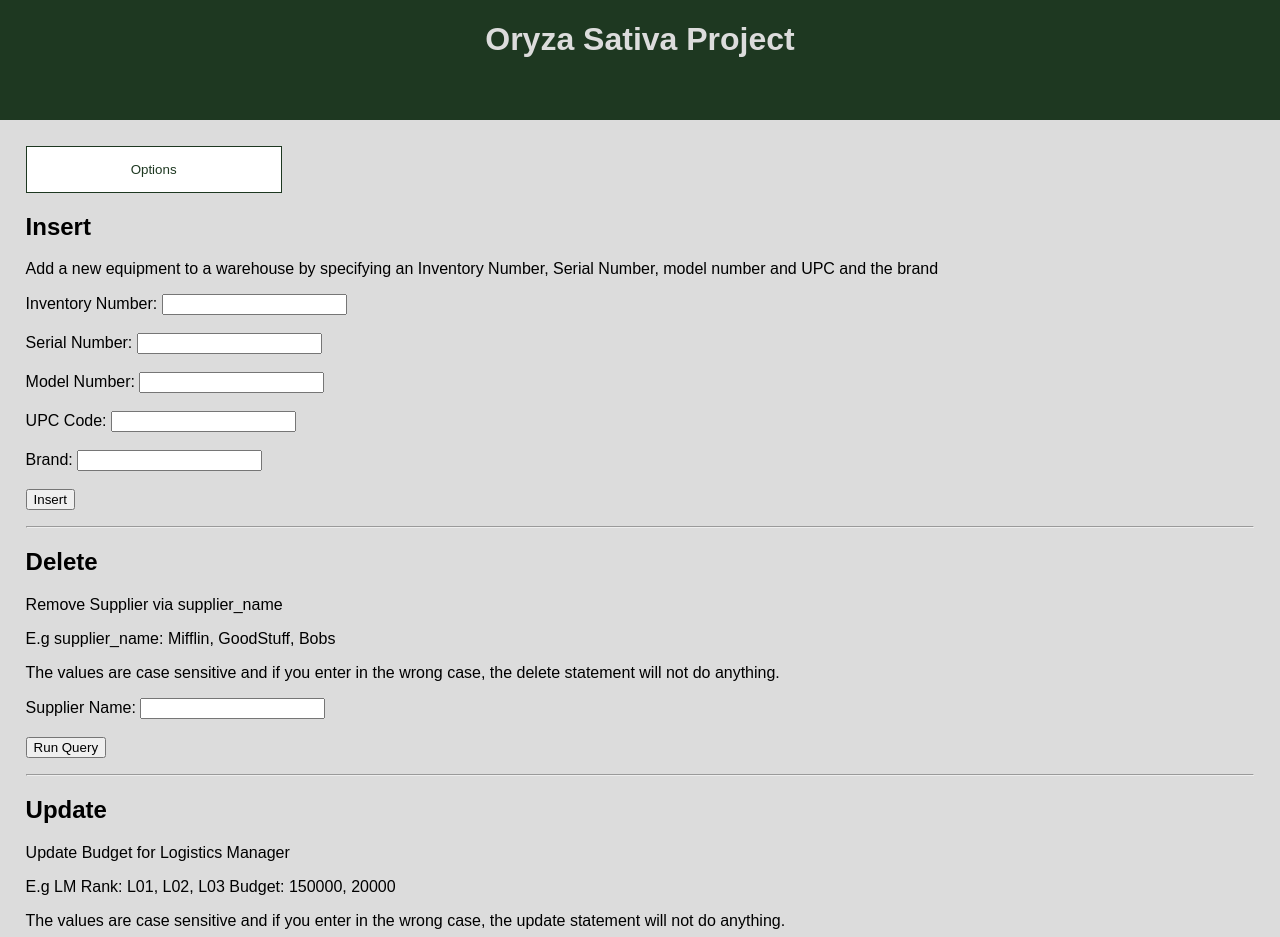
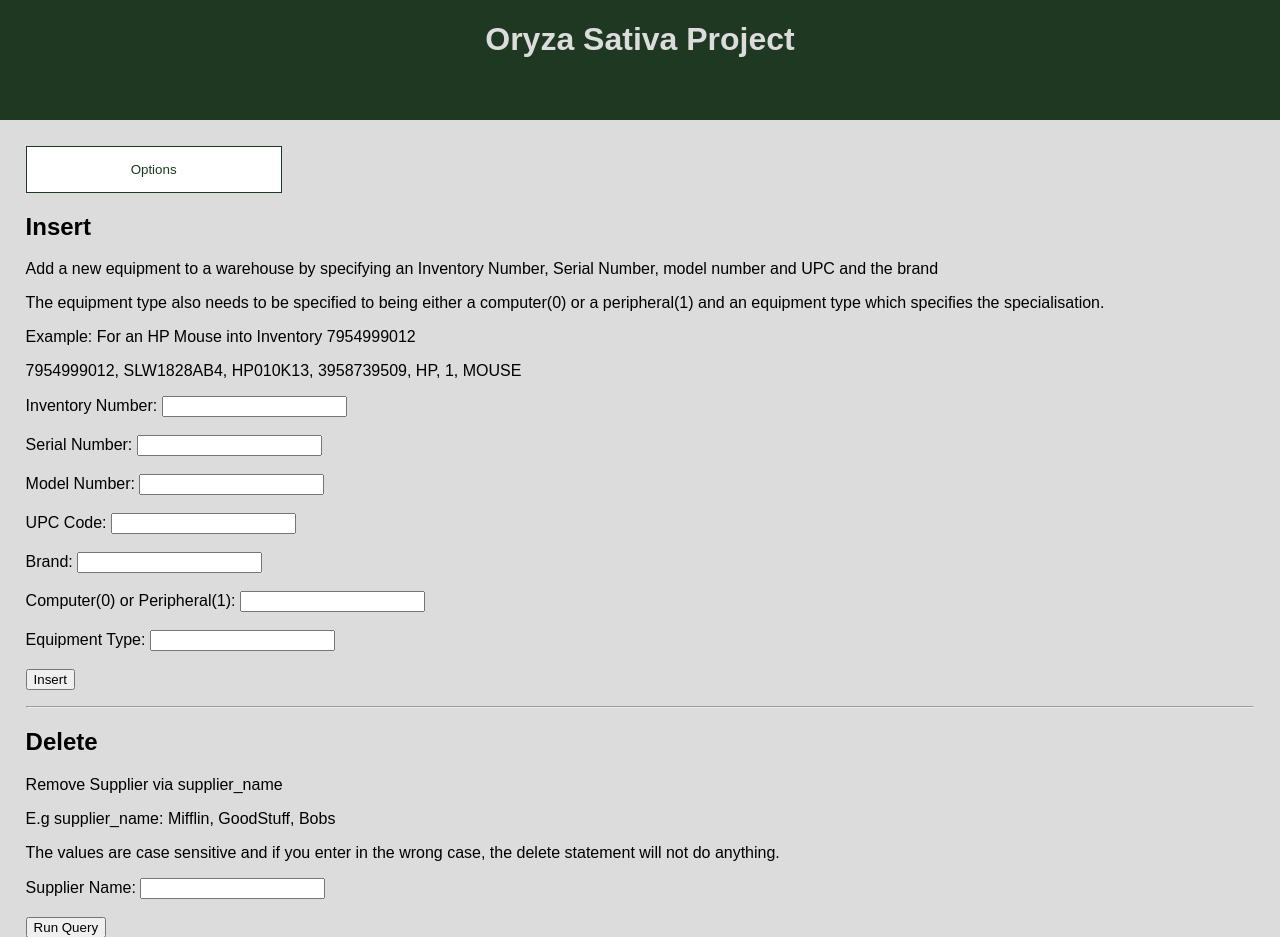
Before and after one commit to edvinkeskin/oryza_sativa_project, a PHP site: page / in a window 1280 px wide. Shown: the top 937 px of the page. Run offline with PHP 8.4, Linux system fonts and the light colour scheme.

Commit message:
Updated Insert
Updated Insert
1) updated desc
2) fixed constraint problem where an equipment that is not a peripheral or computer can be added

```diff
--- a/my_app/public/index.php
+++ b/my_app/public/index.php
@@ -200,6 +200,9 @@
 
         <h2 id="insert">Insert</h2>
         <p>Add a new equipment to a warehouse by specifying an Inventory Number, Serial Number, model number and UPC and the brand
+        <p>The equipment type also needs to be specified to being either a computer(0) or a peripheral(1) and an equipment type which specifies the specialisation.
+        <p> Example: For an HP Mouse into Inventory 7954999012
+        <p> 7954999012, SLW1828AB4, HP010K13, 3958739509, HP, 1, MOUSE
         <form method="POST" action="index.php" >
             <!--refresh page when submitted-->
             <input type="hidden" id="insertQueryRequest" name="insertQueryRequest">
@@ -208,6 +211,8 @@
             Model Number: <input type="text" name="mNum"> <br><br>
             UPC Code: <input type="text" name="upc"> <br><br>
             Brand: <input type="text" name="brand"> <br><br>
+            Computer(0) or Peripheral(1): <input type="text" name="subtype"> <br><br>
+            Equipment Type: <input type="text" name="eType"> <br><br>
 
             <input type="submit" value="Insert" name="insertSubmit">
             <p></p>
@@ -454,7 +459,7 @@
 
             // Your username is ora_(CWL_ID) and the password is a(student number). For example,
 			// ora_platypus is the username and a12345678 is the password.
-            $db_conn = OCILogon("ora_ekeskin", "a20870838", "dbhost.students.cs.ubc.ca:1522/stu");
+            $db_conn = OCILogon("ora_tzzhzhh", "a69220184", "dbhost.students.cs.ubc.ca:1522/stu");
 
             if ($db_conn) {
                 debugAlertMessage("Database is Connected");
@@ -553,6 +558,8 @@
             $mNum = $_POST["mNum"];
             $upc = $_POST["upc"];
             $brand = $_POST["brand"];
+            $subType = $_POST["subtype"];
+            $eType = $_POST["eType"];
 
             //Getting the values from user and insert data into the table
             executePlainSQL("INSERT INTO Equipment_Stocks (serial_number, model_number, UPC_code, inventory_number)
@@ -560,6 +567,14 @@
 
             executePlainSQL("INSERT INTO ModelNumberBrandMap (model_number, brand)
                              VALUES('${mNum}', '${brand}')");
+
+            if ($eType === '0') {
+                executePlainSQL("INSERT INTO Computer (serial_number, equipment_type)
+                             VALUES('${sNum}', '${eType}')");
+            } else {
+                executePlainSQL("INSERT INTO Peripherals (serial_number, equipment_type)
+                             VALUES('${sNum}', '${eType}')");
+            }
 
             echo "<br> Added " . $sNum . " into Inventory " . $iNum . " and updated the brand map if appropriate";
             OCICommit($db_conn);
```
